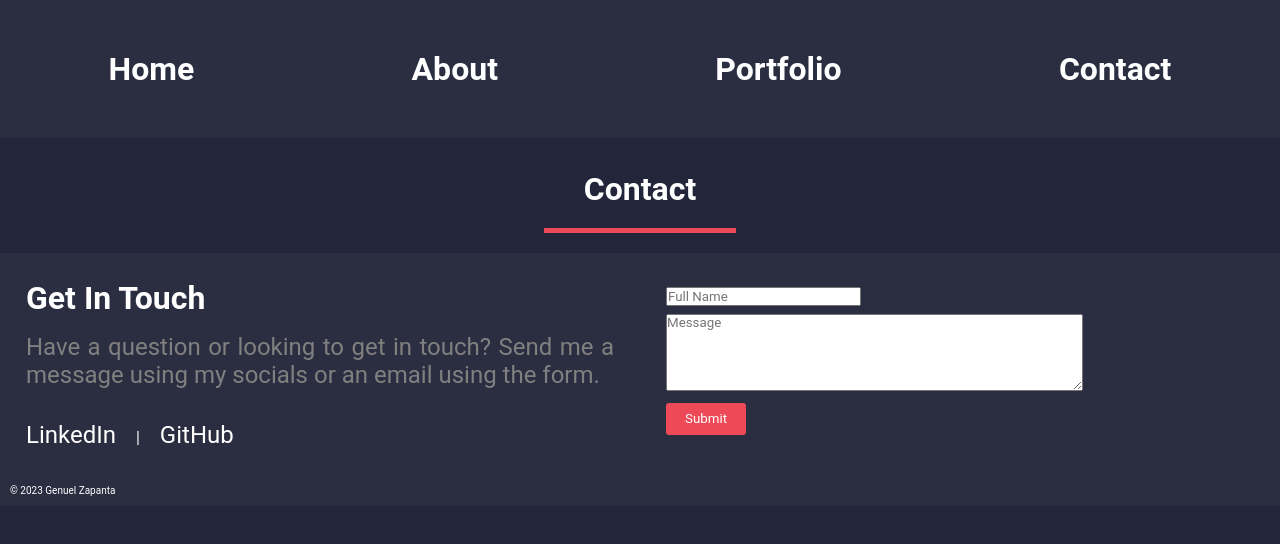
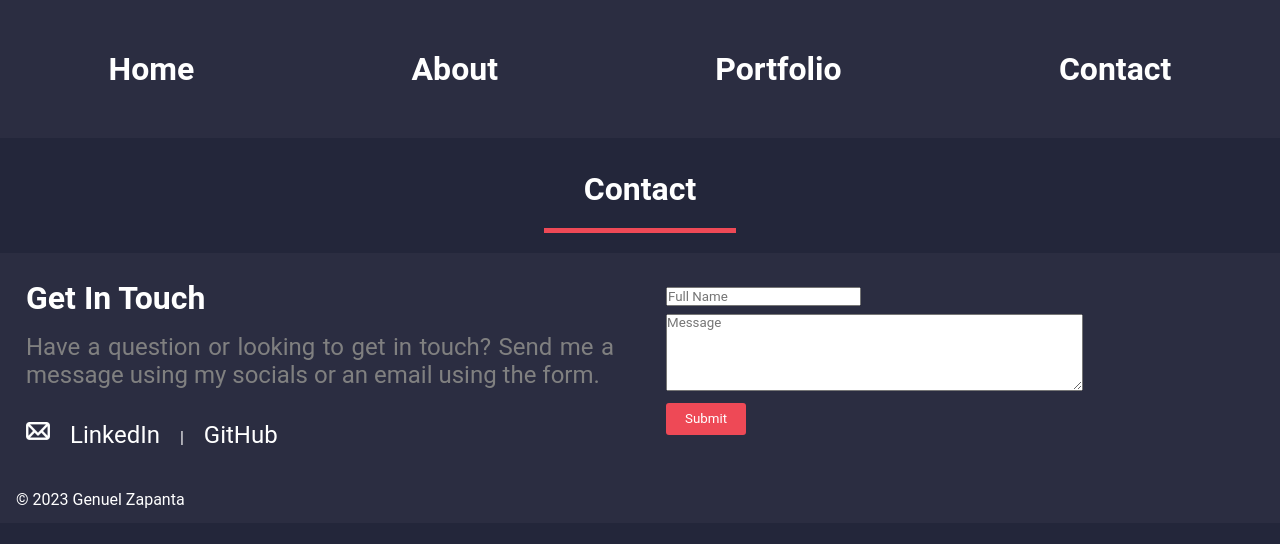
Before and after one commit to rulerrobin/PortfolioSite, a plain HTML site: page src/contact.html in a window 1280 px wide. Drawn offline with Linux system fonts and the light colour scheme.

Commit message:
added mail to footer

```diff
--- a/src/contact.html
+++ b/src/contact.html
@@ -36,7 +36,7 @@
                     <h2>Get In Touch</h2>
                     <p>Have a question or looking to get in touch? Send me a message using my socials or an email using the form.</p>
 
-
+                    <img class = "dm" src="/logos/mail.png">
                     <a href="https://www.linkedin.com/in/genuel-mark-zapanta-6a3411140">LinkedIn</a> | <a href="https://github.com/rulerrobin">GitHub</a>
 
                 </div>
--- a/src/styles/stylesheet.css
+++ b/src/styles/stylesheet.css
@@ -179,13 +179,6 @@ main h1 {
     transition: 0.3s;
 }
 
-#end {
-    padding: 10px;
-    font-size: 10px;
-    background-color: #2B2D41;
-    width: 100%;
-    position: bottom;
-}
 
 .container {
     position: relative;
@@ -332,6 +325,10 @@ form #fname, form #message, form #consub{
     height: 2rem;
 }
 
+.info_column img {
+    margin-left: 1rem;
+    width: 1.5rem;
+}
 
 /* media queries have to go after base css styles */
 
@@ -418,7 +415,22 @@ form #fname, form #message, form #consub{
     }
 
     footer {
-        font-size: 10px;
+        font-size: 1rem;
+        display: flex;
+        justify-content: space-between;
+        align-items: center;
+        background-color:#2B2D41;
+        height: 3rem;
+    }
+
+    footer p {
+        margin-left: 1rem;
+
+    }
+
+    .mail {
+        width: 2rem;
+        margin: 0;
     }
 
     .box {
```
Also changed, not shown: src/about.html (+1 -1 lines), src/index.html (+4 -0 lines), src/logos/mail.png (added), 1 other file.
